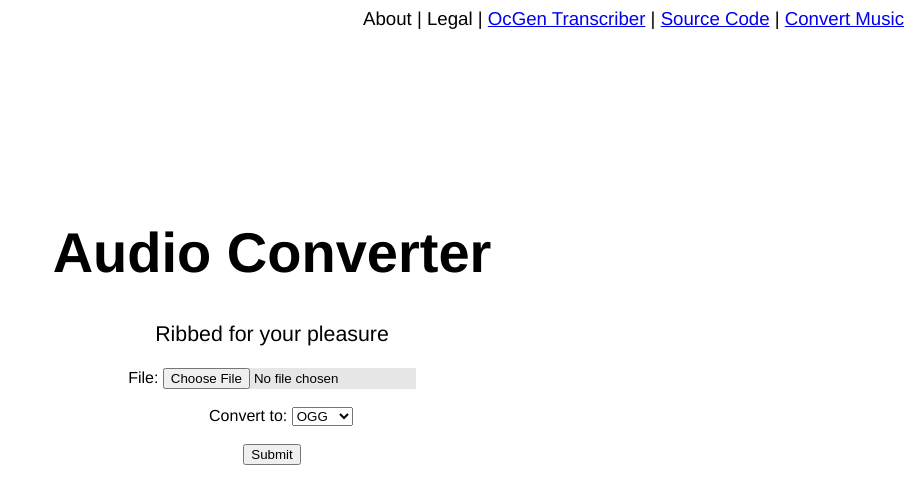
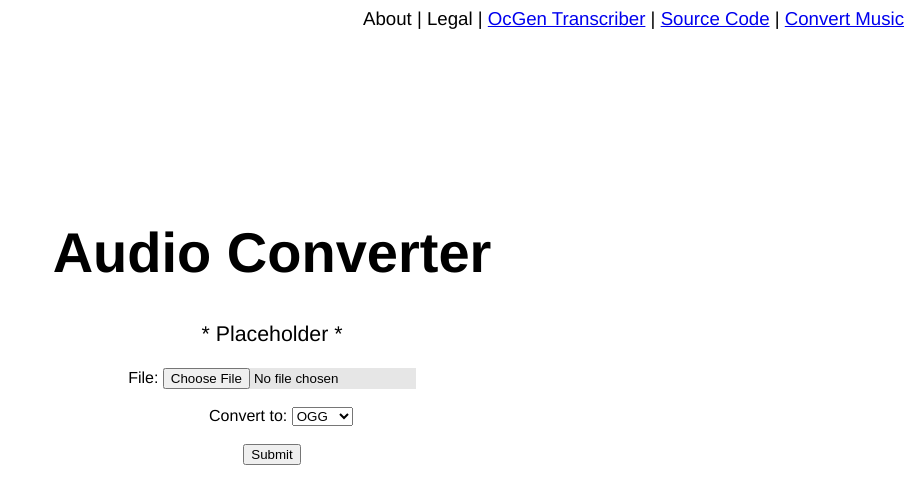
Before and after one commit to RowanAJMarshall/OcGenerator, a Flask app: page /audioconversion in a window 1280 px wide. Shown: the top 504 px of the page, without its empty margins (368-1280 px from the left). Run offline with Flask 2, Linux system fonts and the light colour scheme; some libraries are stand-ins or nearby versions.

Commit message:
Update audioconversion.html

```diff
--- a/templates/audioconversion.html
+++ b/templates/audioconversion.html
@@ -13,7 +13,7 @@
 
 
         <p id="subtitle">
-            Ribbed for your pleasure
+            * Placeholder *
         </p>
         <form enctype="multipart/form-data" action="/audioconversion" method="post">
             File: <input type="file" name="upload" value="upload" id="choose-file"><br><br>
```
